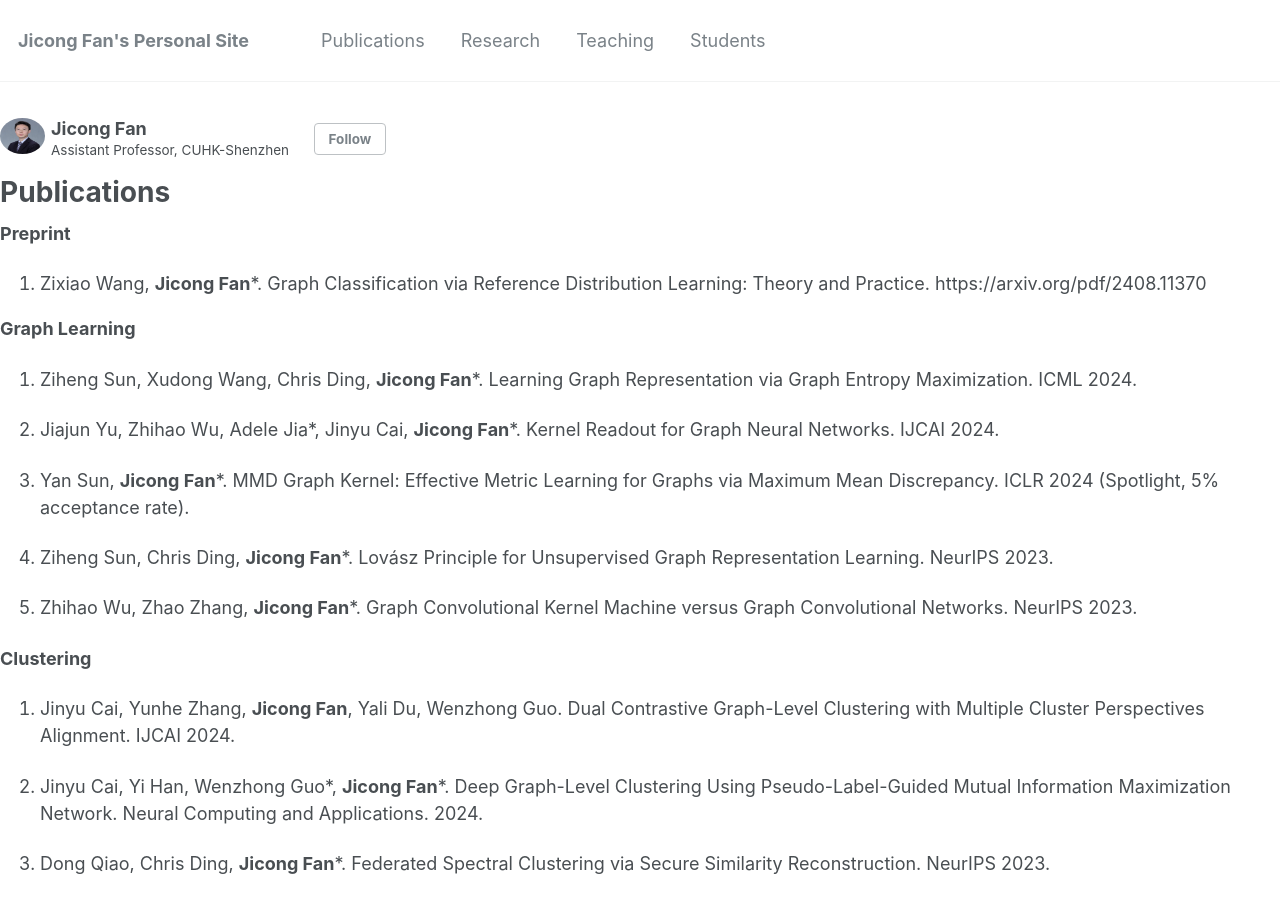
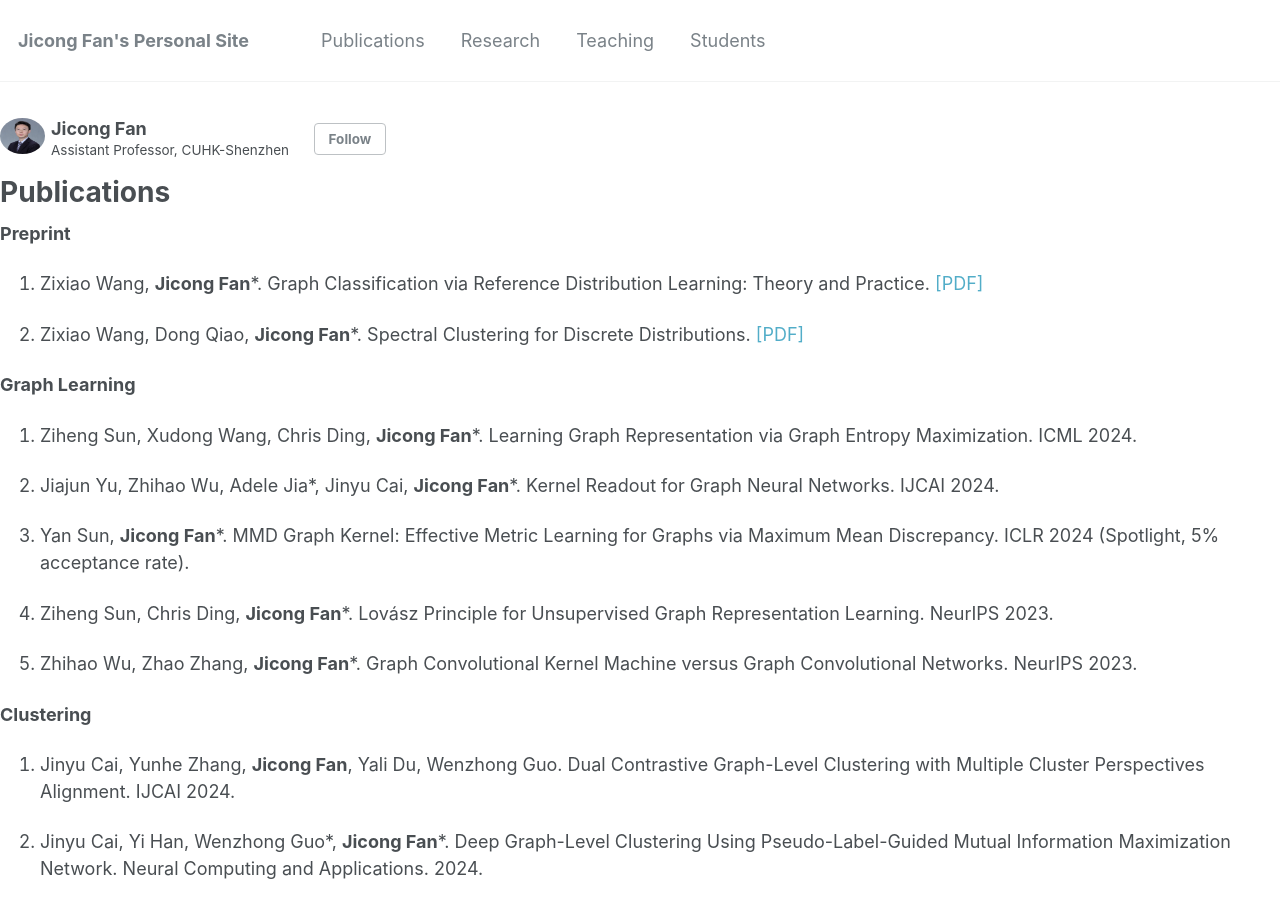
Before and after one commit to jicongfan/jicongfan.github.io, a Jekyll site: the page built from _pages/publications.md, in a window 1280 px wide and 900 px high. Built offline with Jekyll 4.4.1, drawn with Linux system fonts in a browser that asks for light colours.

Commit message:
Update publications.md

```diff
--- a/_pages/publications.md
+++ b/_pages/publications.md
@@ -6,7 +6,9 @@ author_profile: true
 
 <strong>Preprint</strong>
 
-1. Zixiao Wang, <strong>Jicong Fan</strong>*. Graph Classification via Reference Distribution Learning: Theory and Practice. https://arxiv.org/pdf/2408.11370
+1. Zixiao Wang, <strong>Jicong Fan</strong>*. Graph Classification via Reference Distribution Learning: Theory and Practice. <a href="https://arxiv.org/pdf/2408.11370">[PDF]</a>
+
+1. Zixiao Wang, Dong Qiao, <strong>Jicong Fan</strong>*. Spectral Clustering for Discrete Distributions. <a href="https://arxiv.org/pdf/2401.13913">[PDF]</a>
 
 <strong>Graph Learning</strong>
 
```
